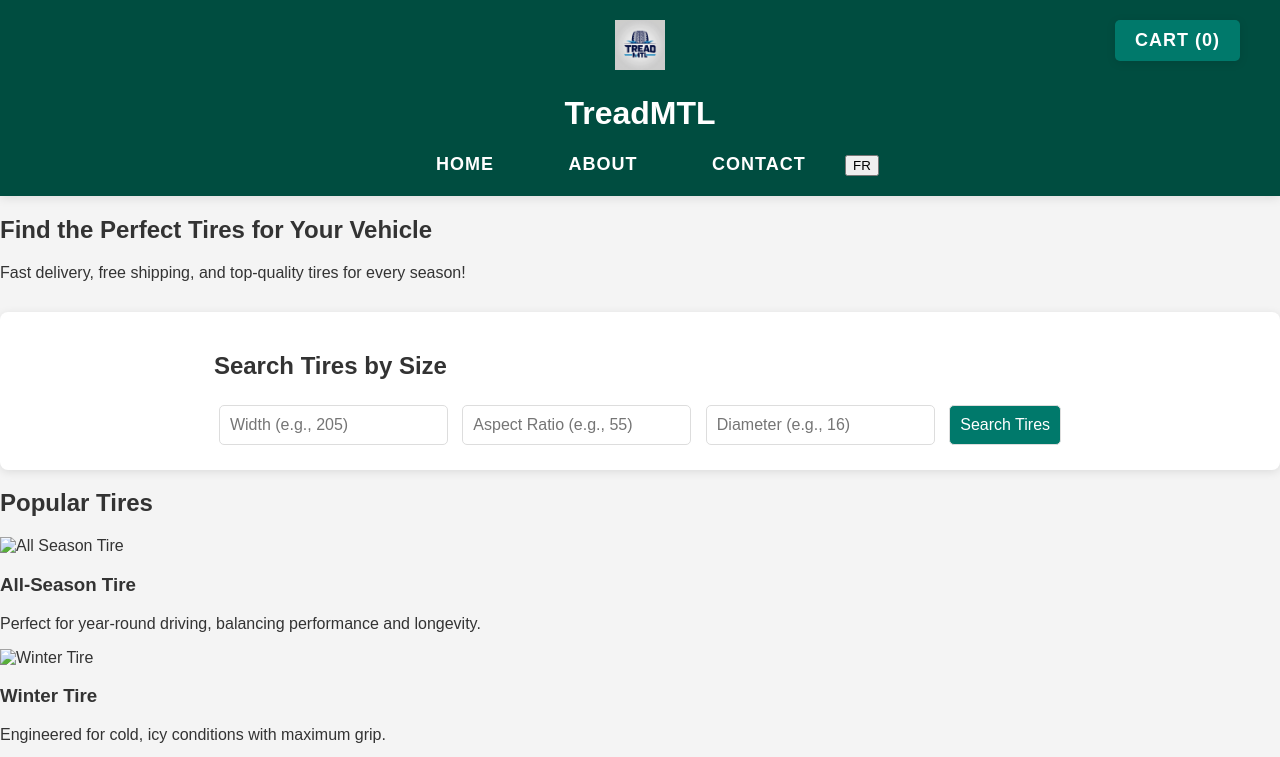
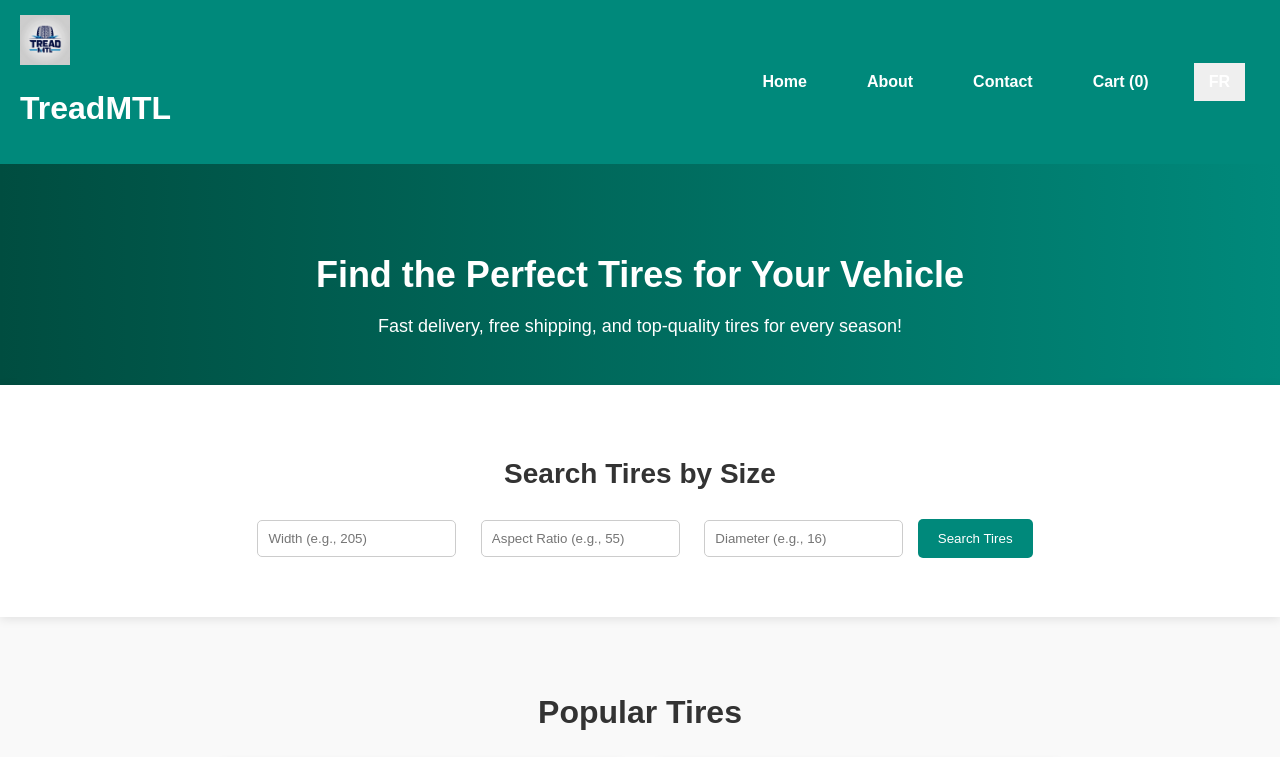
Before and after one commit to Nima4180/TreadMtl, a plain HTML site: page index.html in a window 1280 px wide. Shown: the top 757 px of the page. Drawn offline with Linux system fonts and the light colour scheme.

Commit message:
Update style.css

```diff
--- a/style.css
+++ b/style.css
@@ -1,19 +1,20 @@
-/* General Body Styling */
+/* General Layout */
 body {
     font-family: 'Arial', sans-serif;
     margin: 0;
     padding: 0;
-    background-color: #f4f4f4;
+    background-color: #f9f9f9;
     color: #333;
 }
 
 /* Header Styling */
 header {
-    background-color: #004d40;
+    background-color: #00897b;
     color: white;
-    padding: 20px;
-    text-align: center;
-    box-shadow: 0 2px 10px rgba(0, 0, 0, 0.1);
+    padding: 15px 20px;
+    display: flex;
+    justify-content: space-between;
+    align-items: center;
 }
 
 header .logo img {
@@ -22,118 +23,133 @@ header .logo img {
 }
 
 header nav {
-    margin-top: 15px;
+    display: flex;
+    align-items: center;
 }
 
-header nav a {
+header nav a, header nav button {
     color: white;
     text-decoration: none;
-    font-size: 18px;
-    margin: 0 20px;
+    margin: 0 15px;
     padding: 10px 15px;
-    text-transform: uppercase;
+    font-size: 16px;
     font-weight: bold;
-    letter-spacing: 1px;
-    transition: all 0.3s ease-in-out;
+    border: none;
+    cursor: pointer;
+    transition: all 0.3s ease;
 }
 
-header nav a:hover {
-    background-color: #00695c;
+header nav a:hover, header nav button:hover {
+    background-color: #004d40;
     border-radius: 5px;
 }
 
 /* Hero Section */
-.hero-section {
-    background: linear-gradient(to right, #004d40, #00796b);
+.hero {
+    background: linear-gradient(to right, #004d40, #00897b);
     color: white;
-    padding: 50px 20px;
+    padding: 60px 20px;
     text-align: center;
 }
 
-.hero-text h1 {
+.hero-content h1 {
     font-size: 36px;
     margin-bottom: 20px;
 }
 
-.hero-text p {
-    font-size: 20px;
-    margin-bottom: 30px;
+.hero-content p {
+    font-size: 18px;
 }
 
 /* Search Section */
 .search-section {
-    display: flex;
-    justify-content: center;
-    margin-top: 30px;
-    padding: 20px;
+    padding: 50px 20px;
     background-color: white;
-    border-radius: 8px;
+    text-align: center;
+    margin-top: -30px;
     box-shadow: 0 2px 10px rgba(0, 0, 0, 0.1);
 }
 
-.search-section h3 {
-    font-size: 22px;
-    margin-bottom: 10px;
+.search-container h2 {
+    font-size: 28px;
+    margin-bottom: 20px;
 }
 
-.search-inputs input, .search-inputs button {
+.search-inputs input {
     padding: 10px;
-    margin: 5px;
-    border: 1px solid #ddd;
+    margin: 10px;
+    border: 1px solid #ccc;
     border-radius: 5px;
-    font-size: 16px;
 }
 
 .search-inputs button {
-    background-color: #00796b;
+    background-color: #00897b;
     color: white;
+    padding: 12px 20px;
+    border: none;
+    border-radius: 5px;
     cursor: pointer;
-    transition: background-color 0.3s ease;
+    transition: all 0.3s ease;
 }
 
 .search-inputs button:hover {
     background-color: #004d40;
 }
 
-/* Tire Models Section */
-.tire-models {
-    display: flex;
-    justify-content: space-between;
-    margin-top: 40px;
-    padding: 20px;
+/* Featured Tires Section */
+.featured-tires {
+    padding: 50px 20px;
+    text-align: center;
 }
 
-.tire-model {
+.featured-tires h2 {
+    font-size: 32px;
+    margin-bottom: 30px;
+}
+
+.tire-card {
+    display: inline-block;
+    width: 30%;
+    padding: 20px;
     background-color: white;
-    padding: 30px;
-    border-radius: 8px;
-    width: 30%;
+    margin: 0 10px;
     box-shadow: 0 2px 10px rgba(0, 0, 0, 0.1);
     text-align: center;
-    transition: transform 0.3s ease;
+    border-radius: 8px;
 }
 
-.tire-model:hover {
-    transform: translateY(-10px);
+.tire-card img {
+    width: 100%;
+    border-radius: 8px;
 }
 
-.tire-model h4 {
+.tire-card h3 {
     font-size: 24px;
-    margin-bottom: 15px;
+    margin-top: 10px;
 }
 
-.tire-model p {
+.tire-card p {
     font-size: 16px;
     color: #666;
 }
 
+/* Cart Section */
+#cartPreview {
+    background-color: #00897b;
+    color: white;
+    padding: 15px 20px;
+    border-radius: 8px;
+    display: flex;
+    justify-content: space-between;
+    align-items: center;
+}
+
 /* Footer Styling */
 footer {
-    background-color: #004d40;
+    background-color: #00897b;
     color: white;
     padding: 30px 20px;
     text-align: center;
-    margin-top: 50px;
 }
 
 footer h3 {
@@ -144,24 +160,3 @@ footer h3 {
 footer p {
     font-size: 16px;
 }
-
-/* Cart Link Styling */
-#cartLink {
-    position: fixed;
-    top: 20px;
-    right: 20px;
-    background-color: #00796b;
-    color: white;
-    padding: 10px 20px;
-    border-radius: 5px;
-    text-decoration: none;
-    font-size: 18px;
-    font-weight: bold;
-    box-shadow: 0 2px 10px rgba(0, 0, 0, 0.1);
-    transition: background-color 0.3s ease, transform 0.3s ease;
-}
-
-#cartLink:hover {
-    background-color: #004d40;
-    transform: scale(1.05);
-}
```
